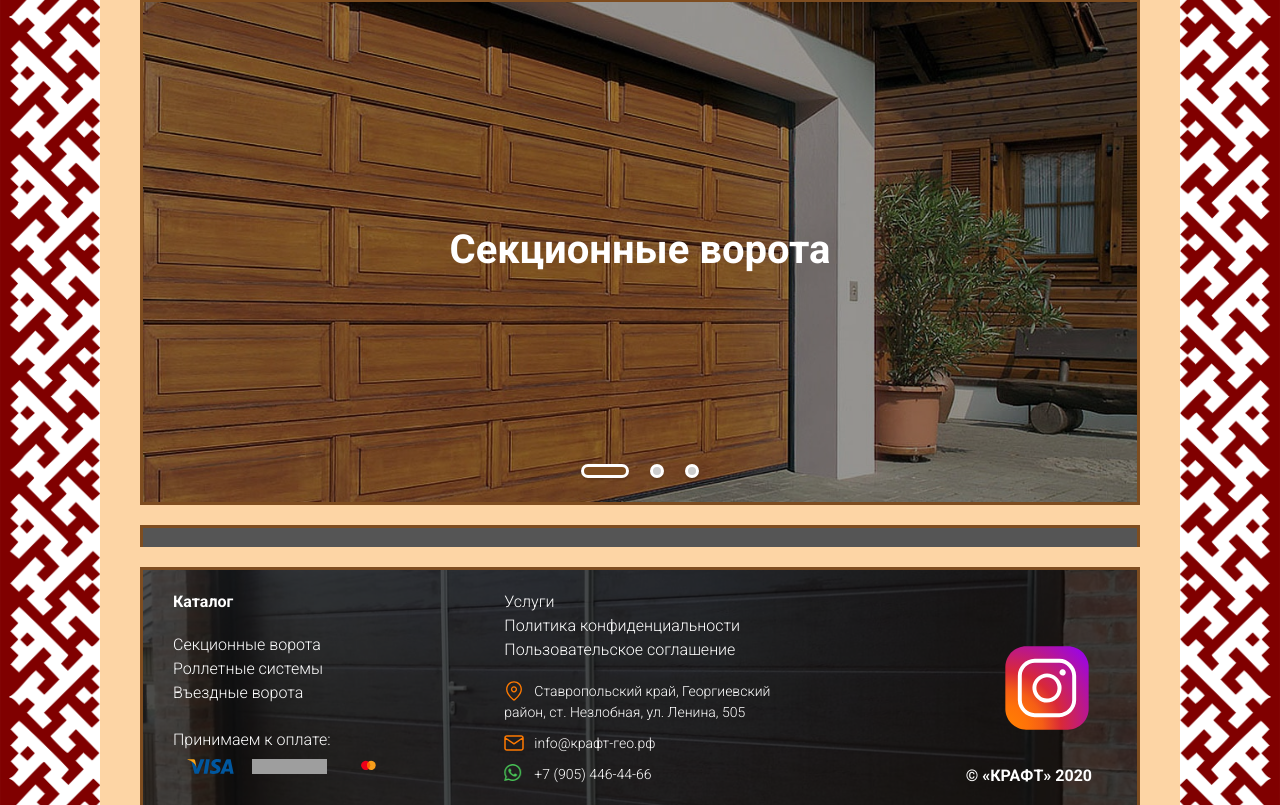
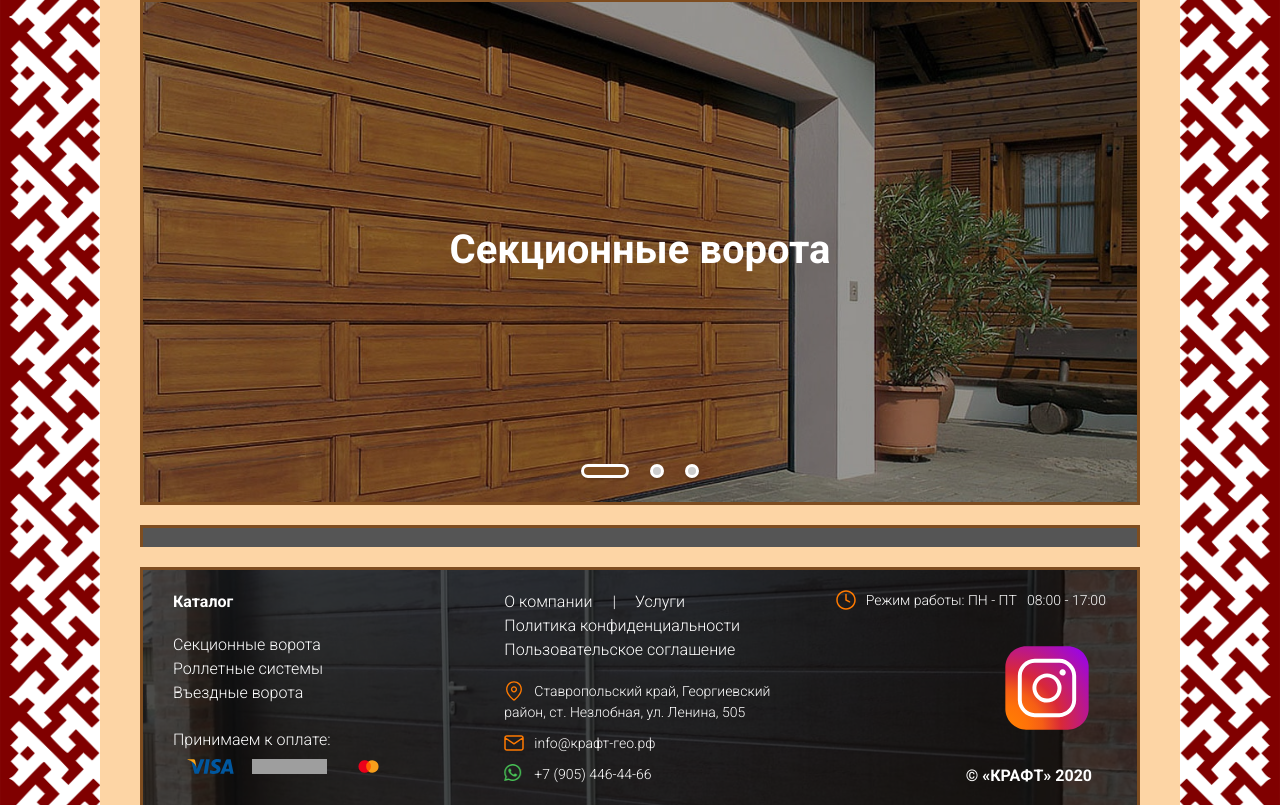
Before and after one commit to ihp-build/kraft, a PHP site: page /index.php in a window 1280 px wide. Shown: the part 414-1219 px from the top of the page. Run offline with PHP 8.4, Linux system fonts and the light colour scheme; some libraries are stand-ins or nearby versions; grey boxes are pictures that could not be loaded.

Commit message:
footer changes

```diff
--- a/css/custom.css
+++ b/css/custom.css
@@ -200,6 +200,11 @@ p {
 	position: absolute;
 }
 
+.worktime > svg:not([class]){
+	fill: #ff7a00;
+	position: absolute;
+}
+
 .footer-address a {
 	margin-left: 30px;
 }
@@ -262,6 +267,15 @@ p {
 	border-bottom: none;
 }
 
+.footer-column span {
+	font-weight: 300;
+}
+
+.footer-column .footer-about-span {
+	padding-left: 20px;
+	padding-right: 15px;
+}
+
 .footer-column {
 	flex: 1;
 	padding-top: 20px;
@@ -271,6 +285,11 @@ p {
 
 .footer-column-right {
 	position: relative;
+}
+
+.footer-column-right .worktime span {
+	font-size: 14px;
+	margin-left: 30px;
 }
 
 .footer-column:first-child a:first-child {
@@ -1176,10 +1195,13 @@ p {
 	.footer-column {
 		flex: inherit;
 		text-align: center;
+		padding-left: 2px;
+		padding-right: 2px;
 	}
 
 	.footer-column-right {
 		position: inherit;
+		padding-top: 0px;
 	}
 
 	.copyright {
@@ -1193,6 +1215,7 @@ p {
 		position: inherit;
 		right: inherit;
 		bottom: inherit;
+		padding-top: 15px;
 	}
 
 	.slider_item_1 {
--- a/footer.php
+++ b/footer.php
@@ -20,12 +20,14 @@
 	 					<span class="">Принимаем к оплате:</span>
 		 				<img width="75" height="15" src="/img/svg/Visa_Inc_logo.svg" alt="VISA" title="VISA">
 						<img width="75" height="15" src="/img/svg/Mir-logo.svg" alt="МИР" title="МИР">
-						<img width="75" height="15" src="/img/svg/mc_vrt_pos.svg" alt="MasterCard" title="MasterCard">
+						<img width="75" height="15" src="/img/svg/mc_symbol.svg" alt="MasterCard" title="MasterCard">
 					</div>
 	 			</div>
 
 	 			<div class="footer-column">
+	 				<a href="/about/" title="О компании КРАФТ">О компании</a><span class="footer-about-span">|</span>
 	 				<a href="/uslugi/" title="Услуги">Услуги</a><br />
+
 	 				<a href="/privacy/" title="Политика конфиденциальности">Политика конфиденциальности</a><br />
 	 				<a href="/agreement/" title="Пользовательское соглашение">Пользовательское соглашение</a><br />
 
@@ -64,6 +66,13 @@
 	 			</div>
 
 	 			<div class="footer-column footer-column-right">
+	 				<div class="worktime">
+	 					<svg width="20" height="20" >
+							<use xlink:href="/img/svg/sprite.svg#icon_time"></use>
+						</svg>
+	 					<span>Режим работы: ПН - ПТ &nbsp; 08:00 - 17:00</span>
+	 				</div>
+
 	 				<div class="instagram">
 	 					<a href="https://www.instagram.com/kraft_rus/" title="КРАФТ Instagram" target="_blank"><img src="/img/svg/insta.svg" alt="КРАФТ Instagram" /></a>
 	 				</div>
@@ -85,7 +94,7 @@
 	<script type="text/javascript" src="/js/easing.js"></script>
 
 
-	<script src="/js/main.js?ver=0.006"></script>
+	<script src="/js/main.js?ver=0.007"></script>
 
 	<script src="/js/owlcarousel/owl.carousel.min.js"></script>
 
--- a/header.php
+++ b/header.php
@@ -19,7 +19,7 @@
 	<link rel="stylesheet" href="/css/owlcarousel/owl.theme.default.min.css">
 
 
-	<link rel="stylesheet" href="/css/custom.css?ver=0.007" type="text/css" />
+	<link rel="stylesheet" href="/css/custom.css?ver=0.008" type="text/css" />
 
 	<meta name="viewport" content="width=device-width, initial-scale=1" />
 
@@ -125,7 +125,7 @@
 				<a href="/about/" title="О компании КРАФТ"><span>О компании</span></a>
 			</div>
 			<div class="main-menu-element">
-				<a href="#alutech-calc" title="Калькулятор"><span>Калькулятор</span></a>
+				<a href="#alutech-calc" title="КАЛЬКУЛЯТОР РАСЧЕТА СТОИМОСТИ ПРОДУКЦИИ ГК «АЛЮТЕХ»"><span>Калькулятор</span></a>
 			</div>
 			<div class="main-menu-element">
 				<a href="/uslugi/" title="Услуги"><span>Услуги</span></a>
```
Also changed, not shown: img/svg/mc_symbol.svg (added), img/svg/mc_vrt_pos.svg (deleted).
